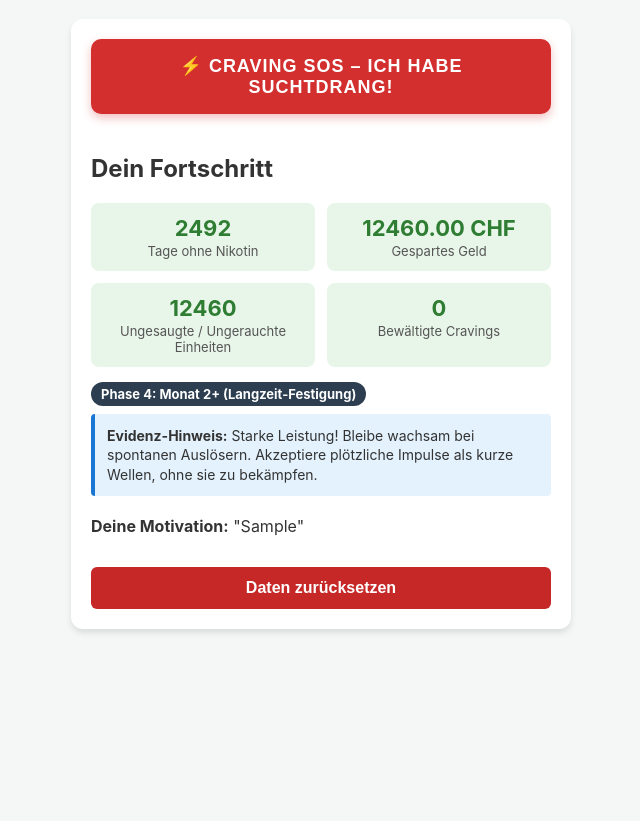
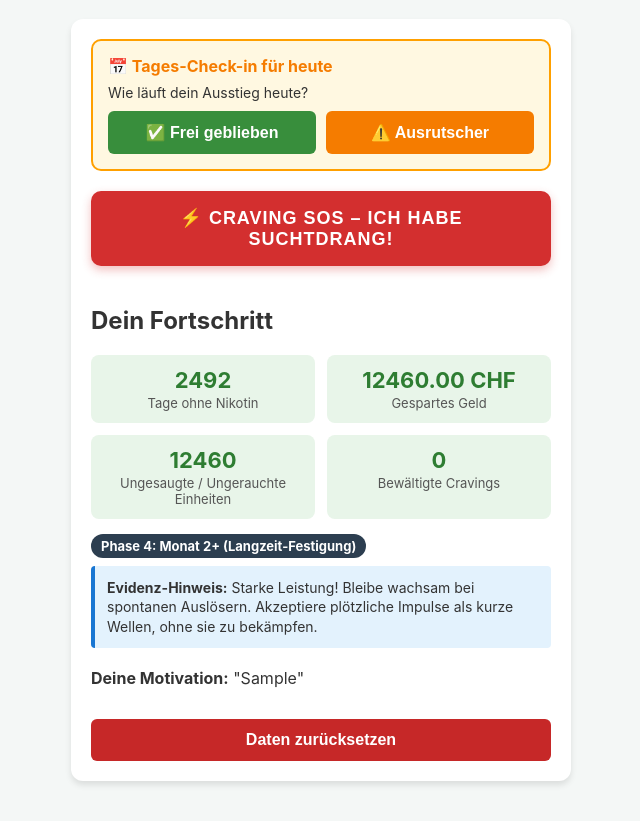
Before and after one commit to lukbi23/nikostopp, a plain HTML site: page index.html in a window 1280 px wide. Both pictures are taken after typing "5", "5", "2020-01-15", "Sample" into the empty fields and a click on the button "Ausstieg starten". Shown: the part 83-904 px from the top of the page, without its empty margins (319-959 px from the left). Before the commit the page ends 800 px from the top, so only its background shows below. Drawn offline with Linux system fonts and the light colour scheme.

Commit message:
Phase 4 abgeschlossen: Tägliches Check-in Banner und Historien-Speicherung

```diff
--- a/app.js
+++ b/app.js
@@ -24,6 +24,7 @@ document.addEventListener('DOMContentLoaded', () => {
                 stichtag: document.getElementById('stichtag').value,
                 gruende: document.getElementById('gruende').value,
                 cravingsBewaeltigt: 0,
+                checkIns: [], // Array für tägliche Status-Einträge
                 erstelltAm: new Date().toISOString()
             };
 
@@ -37,10 +38,10 @@ document.addEventListener('DOMContentLoaded', () => {
         onboardingCard.style.display = 'none';
         dashboardCard.style.display = 'block';
 
-        if (data.cravingsBewaeltigt === undefined) {
-            data.cravingsBewaeltigt = 0;
-        }
+        if (data.cravingsBewaeltigt === undefined) data.cravingsBewaeltigt = 0;
+        if (!data.checkIns) data.checkIns = [];
 
+        const heuteStr = new Date().toISOString().split('T')[0];
         const heute = new Date();
         heute.setHours(0, 0, 0, 0);
 
@@ -55,7 +56,35 @@ document.addEventListener('DOMContentLoaded', () => {
         const eingesparteEinheiten = tageRauchfrei * data.tagesMenge;
         const phaseInfo = getPhaseInfo(tageRauchfrei);
 
+        // Prüfen, ob für heute bereits ein Check-in vorliegt
+        const heuteCheckIn = data.checkIns.find(c => c.datum === heuteStr);
+
+        let checkInHTML = '';
+        if (!heuteCheckIn) {
+            checkInHTML = `
+                <div class="checkin-card" id="checkinCard">
+                    <div class="checkin-title">📅 Tages-Check-in für heute</div>
+                    <p style="font-size: 14px; margin: 0 0 10px 0;">Wie läuft dein Ausstieg heute?</p>
+                    <div class="checkin-buttons">
+                        <button id="btnCheckinClean" class="btn-success">✅ Frei geblieben</button>
+                        <button id="btnCheckinSlip" class="btn-warning">⚠️ Ausrutscher</button>
+                    </div>
+                </div>
+            `;
+        } else {
+            const statusText = heuteCheckIn.status === 'clean'
+                ? '✅ Heute frei geblieben! Super gemacht.'
+                : '⚠️ Heute gab es einen Ausrutscher. Bleib trotzdem dran!';
+            checkInHTML = `
+                <div class="tip-box" style="margin-bottom: 20px; background: #e8f5e9; border-left-color: #2e7d32;">
+                    <strong>Tages-Check-in erledigt:</strong> ${statusText}
+                </div>
+            `;
+        }
+
         dashboardCard.innerHTML = `
+            ${checkInHTML}
+
             <button id="sosBtn" class="btn-sos">⚡ Craving SOS – Ich habe Suchtdrang!</button>
 
             <h2>Dein Fortschritt</h2>
@@ -92,12 +121,18 @@ document.addEventListener('DOMContentLoaded', () => {
             <button id="resetBtn" class="btn-danger">Daten zurücksetzen</button>
         `;
 
-        // Event-Listener für SOS-Button
-        document.getElementById('sosBtn').addEventListener('click', () => {
-            startSosFlow(data);
-        });
+        // Event-Listener für Check-in Buttons
+        if (!heuteCheckIn) {
+            document.getElementById('btnCheckinClean')?.addEventListener('click', () => {
+                speichereCheckIn(data, heuteStr, 'clean');
+            });
+            document.getElementById('btnCheckinSlip')?.addEventListener('click', () => {
+                speichereCheckIn(data, heuteStr, 'slip');
+            });
+        }
 
-        // Event-Listener für Reset-Button
+        // Event-Listener für SOS-Button & Reset-Button
+        document.getElementById('sosBtn').addEventListener('click', () => startSosFlow(data));
         document.getElementById('resetBtn').addEventListener('click', () => {
             if (confirm('Möchtest du deine Daten wirklich löschen und das Onboarding neu starten?')) {
                 localStorage.removeItem('nikotinstopp_user_data');
@@ -106,13 +141,18 @@ document.addEventListener('DOMContentLoaded', () => {
         });
     }
 
-    // CRAVING-SOS SCHRITT-FÜR-SCHRITT PROZESS (ACT-basiert)
+    function speichereCheckIn(data, datum, status) {
+        data.checkIns.push({ datum: datum, status: status, zeitstempel: new Date().toISOString() });
+        localStorage.setItem('nikotinstopp_user_data', JSON.stringify(data));
+        showDashboard(data);
+    }
+
+    // CRAVING-SOS SCHRITT-FÜR-SCHRITT PROZESS
     function startSosFlow(userData) {
         sosOverlay.style.display = 'flex';
         renderSosStep1(userData);
     }
 
-    // Schritt 1: Impuls benennen & Körper beobachten
     function renderSosStep1(userData) {
         sosModalContent.innerHTML = `
             <h3>1. Impuls benennen</h3>
@@ -129,9 +169,8 @@ document.addEventListener('DOMContentLoaded', () => {
         document.getElementById('sosCancel').addEventListener('click', closeSos);
     }
 
-    // Schritt 2: Atmen & Welle beobachten + 10-Minuten Timer
     function renderSosStep2(userData) {
-        let timeLeft = 600; // 10 Minuten in Sekunden
+        let timeLeft = 600;
 
         sosModalContent.innerHTML = `
             <h3>2. Die Welle reiten & 10-Min-Timer</h3>
@@ -164,7 +203,6 @@ document.addEventListener('DOMContentLoaded', () => {
         document.getElementById('sosCancel').addEventListener('click', closeSos);
     }
 
-    // Schritt 3: Motivation & Ablenkungs-Tipps
     function renderSosStep3(userData) {
         sosModalContent.innerHTML = `
             <h3>3. Motivation & Handlung</h3>
@@ -182,7 +220,6 @@ document.addEventListener('DOMContentLoaded', () => {
         `;
 
         document.getElementById('sosFinish').addEventListener('click', () => {
-            // Zähler erhöhen und im localStorage speichern
             userData.cravingsBewaeltigt = (userData.cravingsBewaeltigt || 0) + 1;
             localStorage.setItem('nikotinstopp_user_data', JSON.stringify(userData));
             closeSos();
--- a/index.html
+++ b/index.html
@@ -143,6 +143,27 @@
             margin-top: 10px;
         }
         .btn-secondary:hover { background-color: #616161; }
+
+        /* Check-in Banner Stile */
+        .checkin-card {
+            background: #fff8e1;
+            border: 2px solid #ffa000;
+            padding: 15px;
+            border-radius: 10px;
+            margin-bottom: 20px;
+        }
+        .checkin-title {
+            font-weight: bold;
+            color: #f57c00;
+            margin-bottom: 8px;
+        }
+        .checkin-buttons {
+            display: flex;
+            gap: 10px;
+            margin-top: 10px;
+        }
+        .btn-success { background-color: #388e3c; }
+        .btn-warning { background-color: #f57c00; }
     </style>
 </head>
 <body>
@@ -190,9 +211,7 @@
 
     <!-- Craving-SOS Modal Container -->
     <div id="sosOverlay" class="modal-overlay" style="display: none;">
-        <div class="modal-content" id="sosModalContent">
-            <!-- Wird von app.js Schritt für Schritt befüllt -->
-        </div>
+        <div class="modal-content" id="sosModalContent"></div>
     </div>
 
     <script src="app.js"></script>
```
